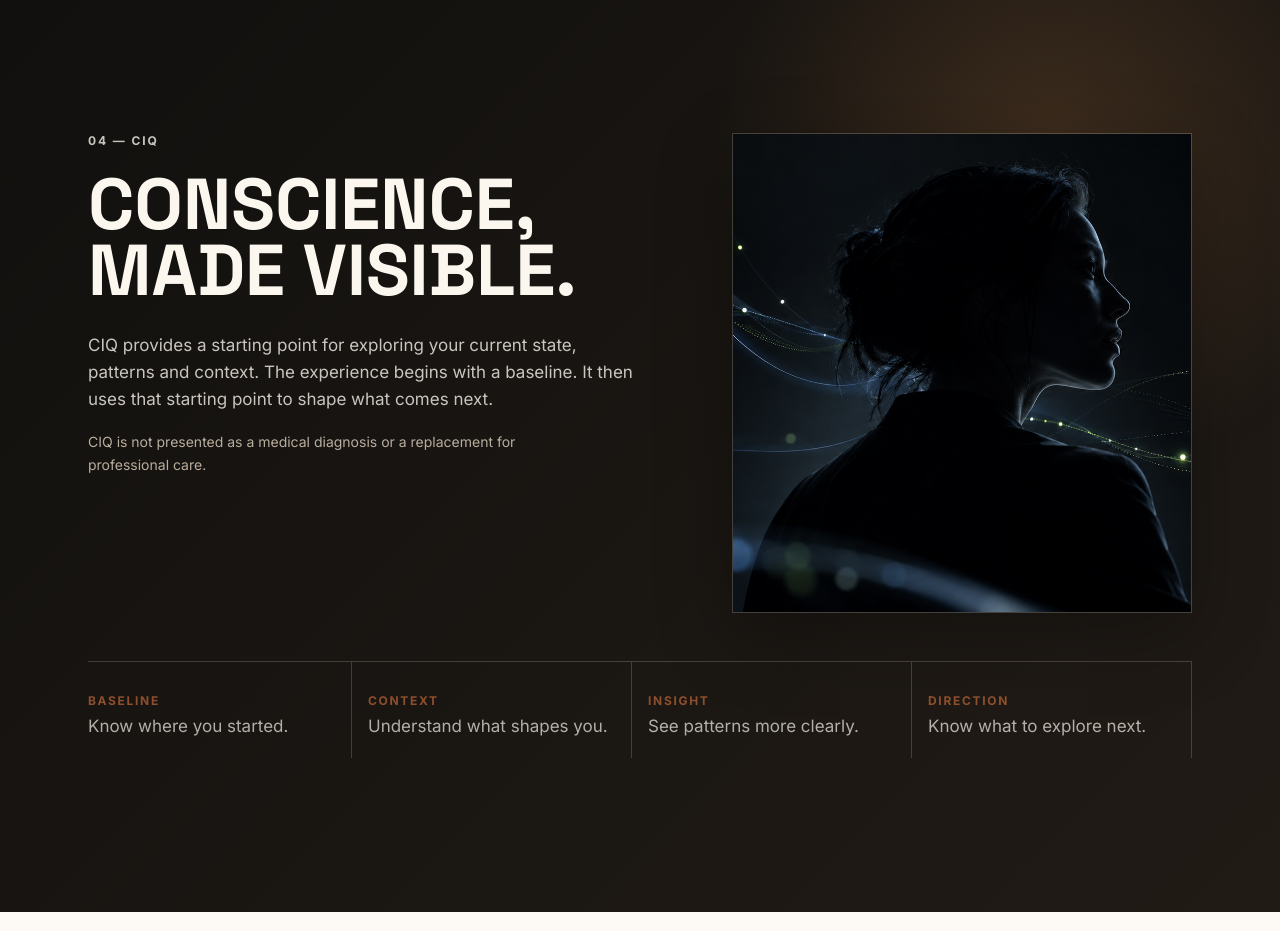
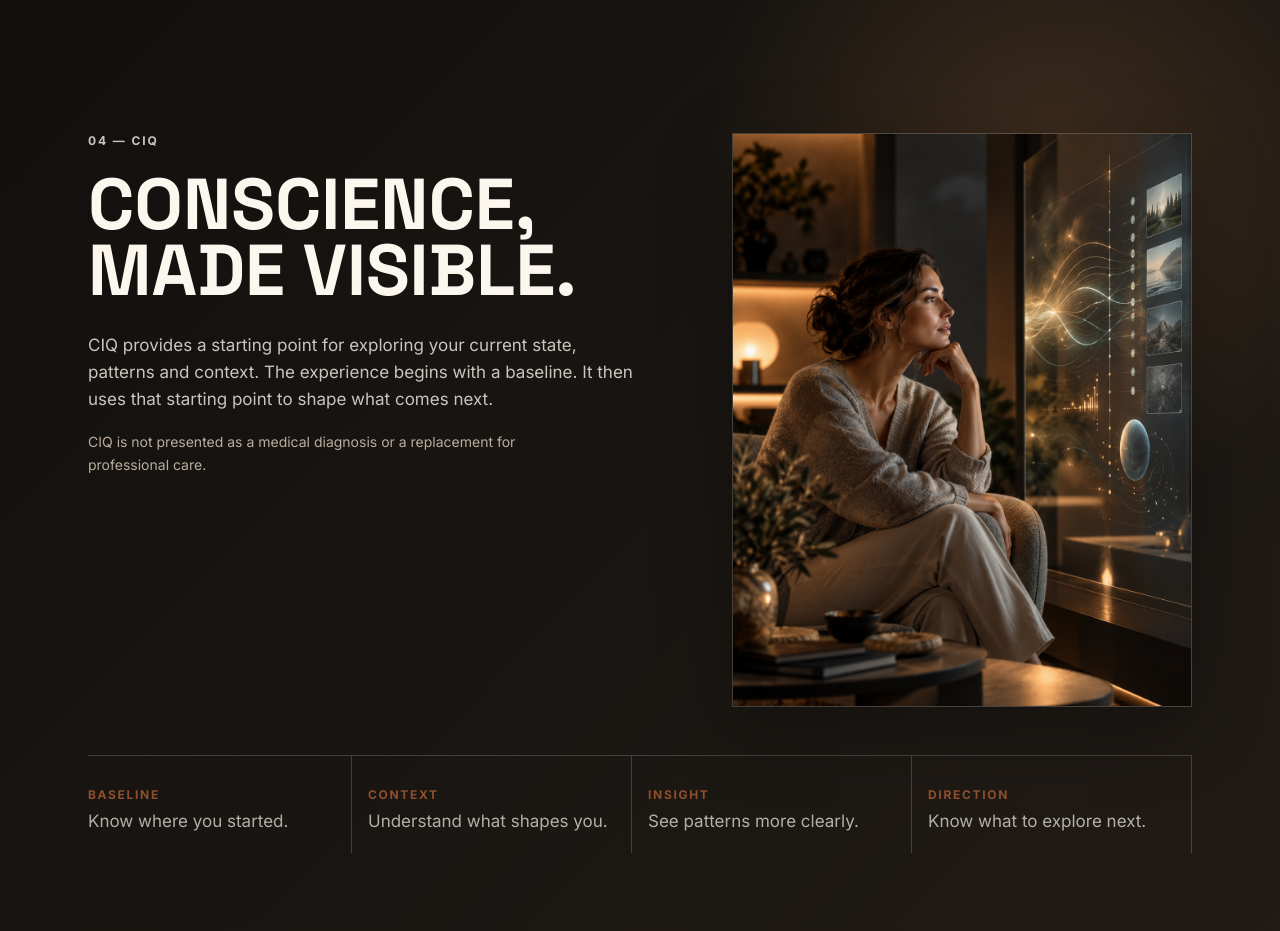
Before and after one commit to NipuniThakshila2000/5DP, a React (Vite) app: page / in a window 1280 px wide. Shown: the part 3380-4311 px from the top of the page. Built offline with nearby package versions, Linux system fonts and the light colour scheme.

Commit message:
Use distinct CIQ section image

```diff
--- a/src/main.jsx
+++ b/src/main.jsx
@@ -12,7 +12,7 @@ import {
 } from 'lucide-react';
 import './styles.css';
 import portraitImage from './assets/portrait-conscience.png';
-import techImage from './assets/ciq-technology.png';
+import ciqInsightImage from './assets/ciq-insight.png';
 
 const navItems = [
   ['Program', '#program'],
@@ -236,7 +236,7 @@ function App() {
             </p>
           </div>
           <div className="tech-panel" data-reveal>
-            <img src={techImage} alt="Human silhouette with subtle data visualization" />
+            <img src={ciqInsightImage} alt="Person reflecting beside a warm interactive intelligence display" />
           </div>
           <div className="feature-row">
             {features.map(([title, text]) => (
```
Also changed, not shown: src/assets/ciq-insight.png (added).
